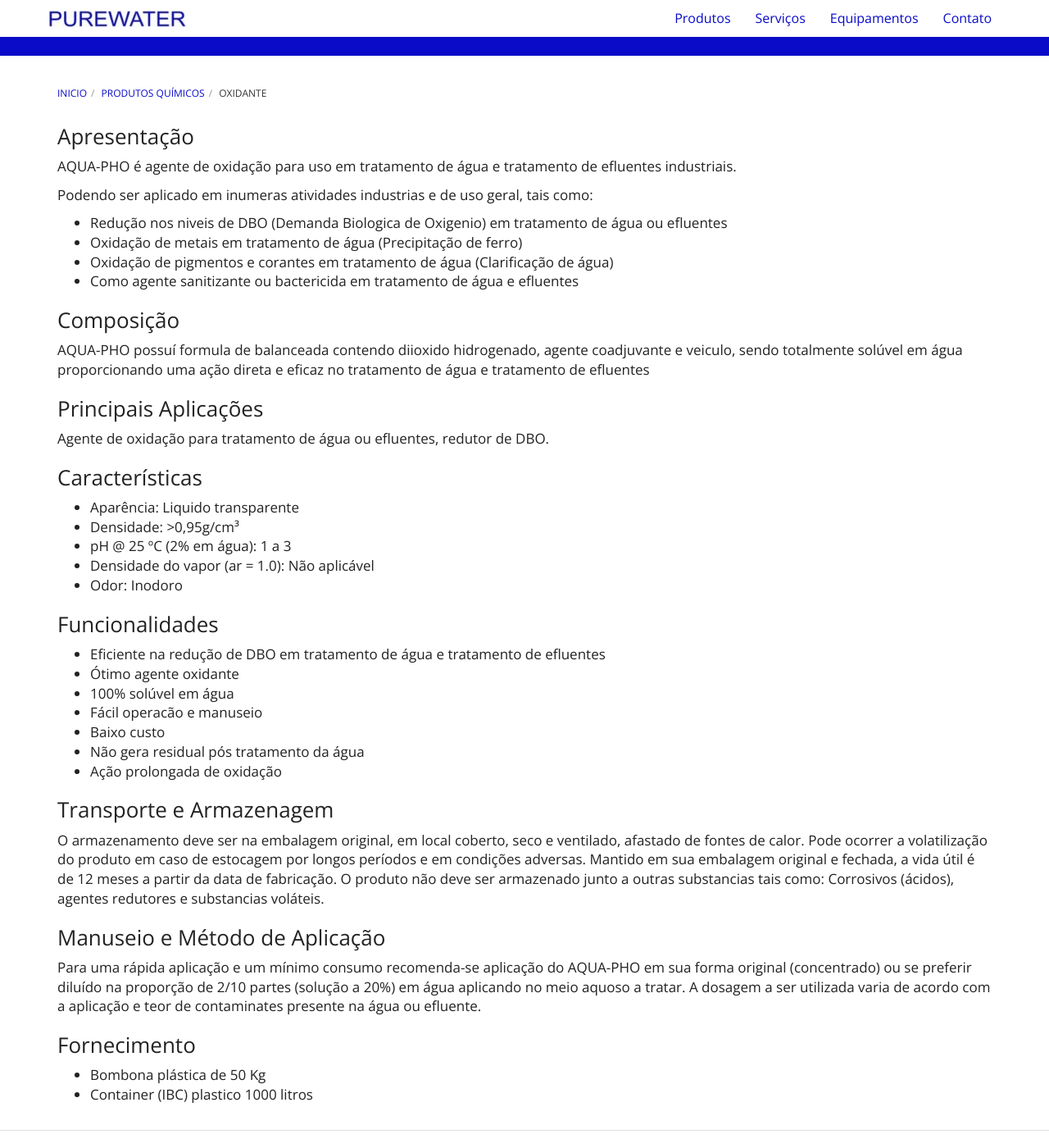
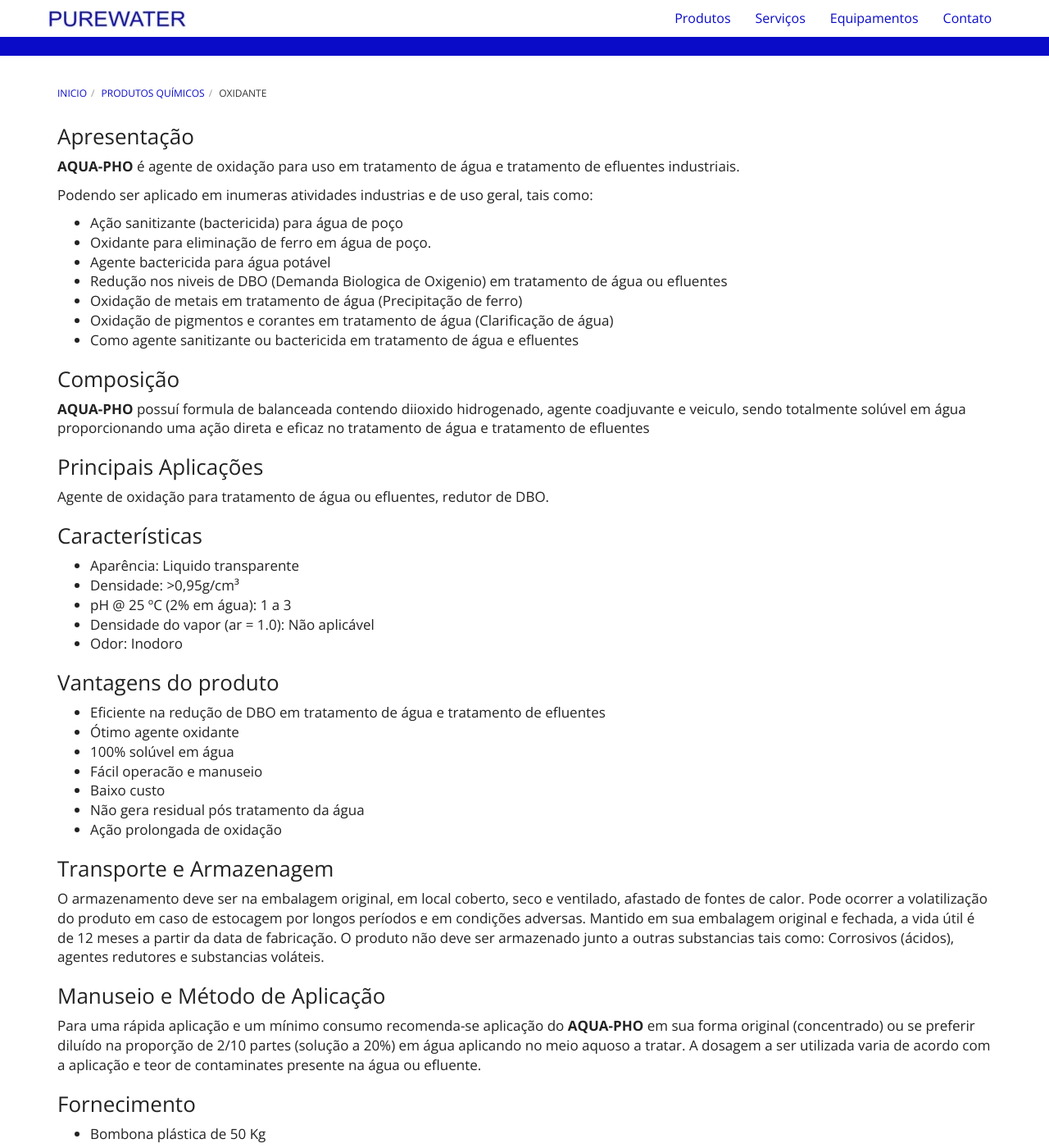
Before and after one commit to purewaterefluentes/purewaterefluentes.github.io, a Jekyll site: the page built from produtos/oxidante-efluentes.md, in a window 1280 px wide and 1400 px high, scrolled down 226 px. Shown: the whole window at 82% size. Built offline with Jekyll 4.4.1, drawn with Linux system fonts in a browser that asks for light colours; nearby versions of some CDN libraries; library files that are not in the unit come from our copies; some of the changed text lies outside the part shown.

Commit message:
Update oxidante-efluentes.md

```diff
--- a/produtos/oxidante-efluentes.md
+++ b/produtos/oxidante-efluentes.md
@@ -1,22 +1,25 @@
 ---
 layout: default
-pageTitle: Oxidante
-title: Oxidante
-subtitle: AQUA-PHO
+pageTitle: OXIDANTE
+title: OXIDANTE
+subtitle: Agente de oxidação e sanitizante p/ água de poço
 ---
 
 ### Apresentação
-AQUA-PHO é agente de oxidação para uso em tratamento de água e tratamento de efluentes industriais.
+**AQUA-PHO** é agente de oxidação para uso em tratamento de água e tratamento de efluentes industriais.
 
 Podendo ser aplicado em inumeras atividades industrias e de uso geral, tais como:
 
+- Ação sanitizante (bactericida) para água de poço
+- Oxidante para eliminação de ferro em água de poço.
+- Agente bactericida para água potável
 - Redução nos niveis de DBO (Demanda Biologica de Oxigenio) em tratamento de água ou efluentes
 - Oxidação de metais em tratamento de água (Precipitação de ferro)
 - Oxidação de pigmentos e corantes em tratamento de água (Clarificação de água)
 - Como agente sanitizante ou bactericida em tratamento de água e efluentes
 
 ### Composição
-AQUA-PHO possuí formula de balanceada contendo diioxido hidrogenado, agente coadjuvante e veiculo, sendo totalmente solúvel em água proporcionando uma ação direta e eficaz no tratamento de água e tratamento de efluentes
+**AQUA-PHO** possuí formula de balanceada contendo diioxido hidrogenado, agente coadjuvante e veiculo, sendo totalmente solúvel em água proporcionando uma ação direta e eficaz no tratamento de água e tratamento de efluentes
 
 ### Principais Aplicações
 Agente de oxidação para tratamento de água ou efluentes, redutor de DBO.
@@ -30,7 +33,7 @@
 - Odor: Inodoro
 
 
-### Funcionalidades
+### Vantagens do produto
 
 - Eficiente na redução de DBO em tratamento de água e tratamento de efluentes
 - Ótimo agente oxidante
@@ -47,7 +50,7 @@
 Mantido em sua embalagem original e fechada, a vida útil é de 12 meses a partir da data de  fabricação. O produto não deve ser armazenado junto a outras substancias tais como: Corrosivos (ácidos), agentes redutores e substancias voláteis.
 
 ### Manuseio e Método de Aplicação
-Para uma rápida aplicação e um mínimo consumo recomenda-se aplicação do AQUA-PHO em sua forma original (concentrado) ou se preferir diluído na proporção de 2/10 partes (solução a 20%) em água aplicando no meio aquoso a tratar.
+Para uma rápida aplicação e um mínimo consumo recomenda-se aplicação do **AQUA-PHO** em sua forma original (concentrado) ou se preferir diluído na proporção de 2/10 partes (solução a 20%) em água aplicando no meio aquoso a tratar.
 A dosagem a ser utilizada varia de acordo com a aplicação e teor de contaminates presente na água ou efluente.
 
 ### Fornecimento
```
